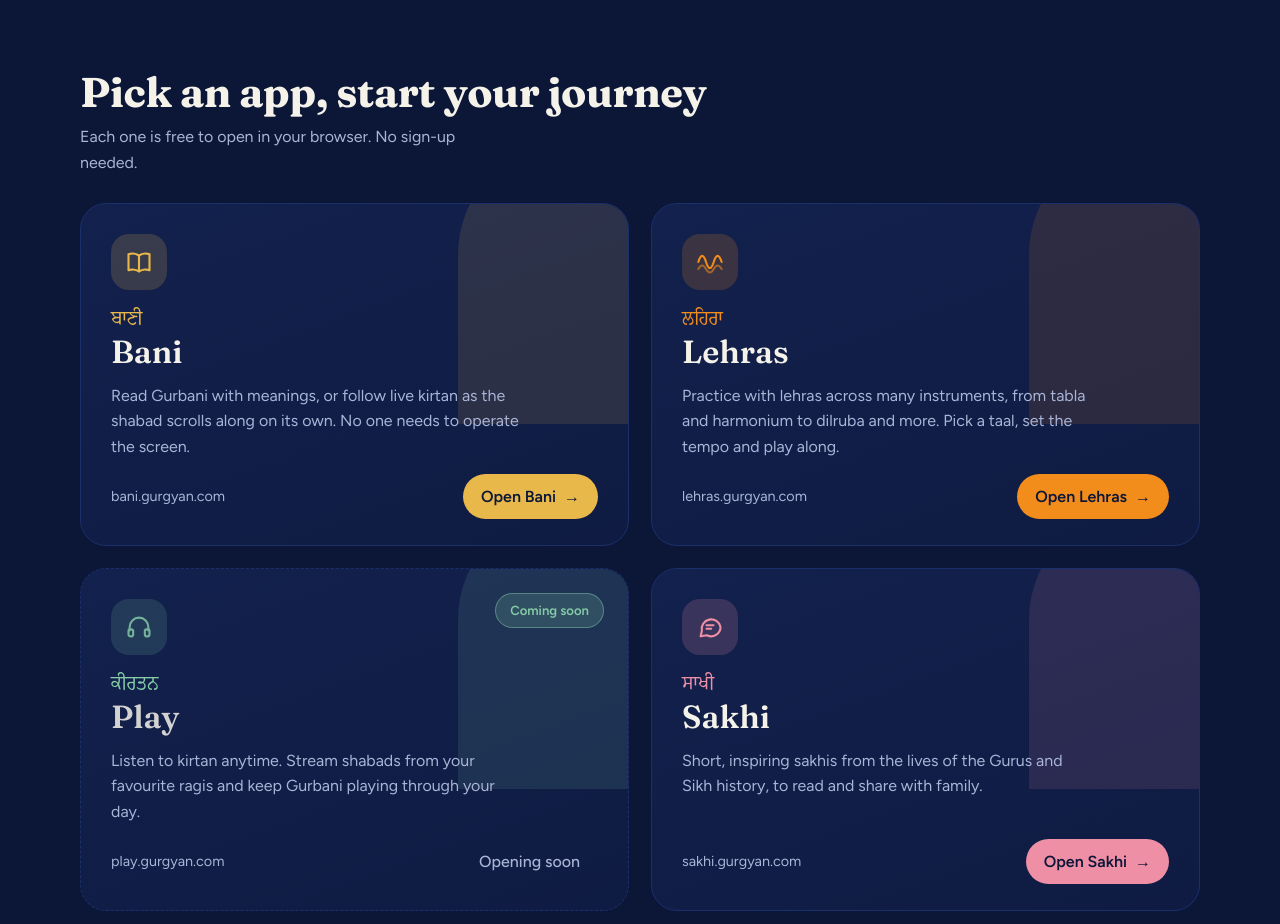
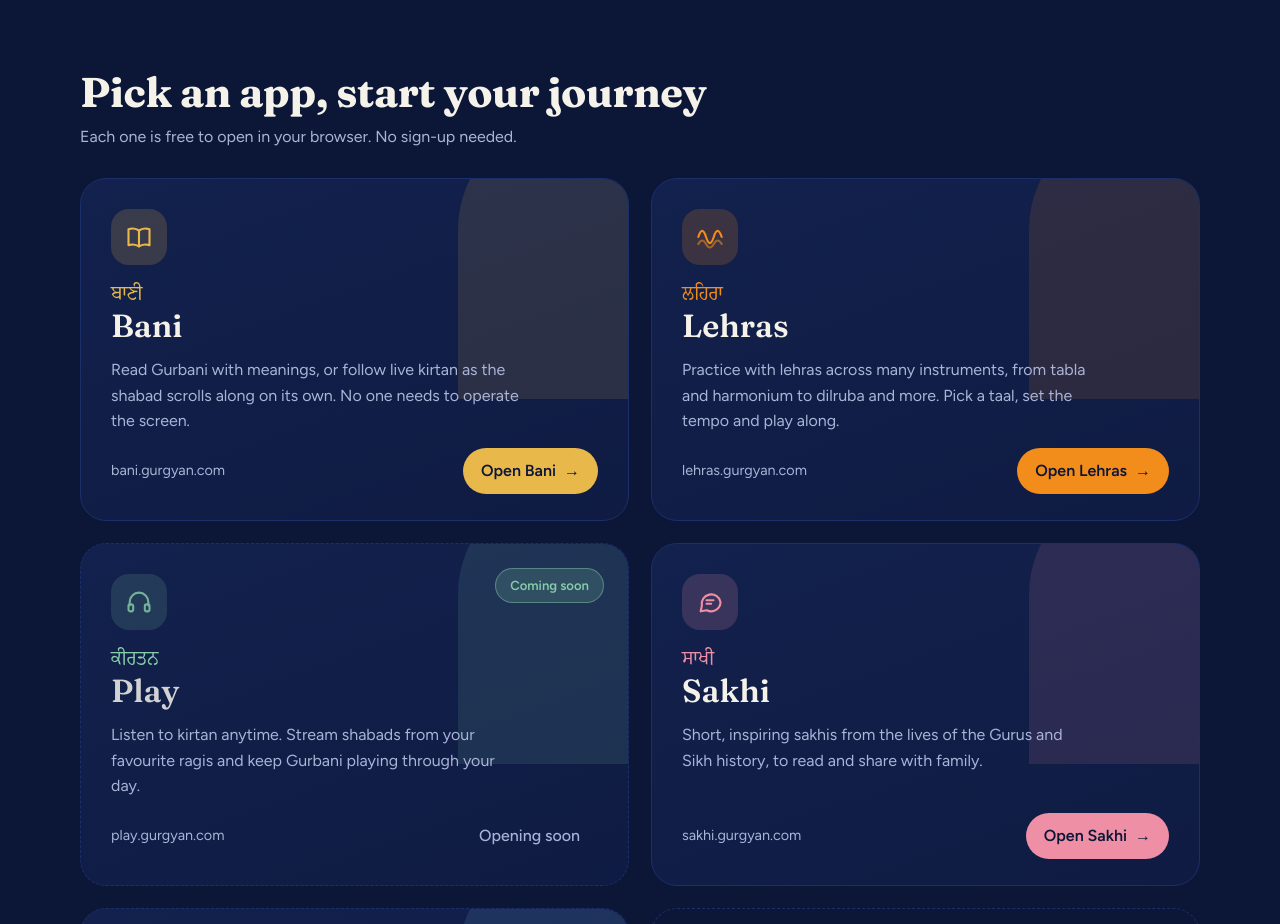
Before and after one commit to NavjotSinghMinhas/Gurgyan, a plain HTML site: page index.html in a window 1280 px wide. Shown: the part 800-1724 px from the top of the page. Drawn offline with Linux system fonts and the light colour scheme.

Commit message:
Update index.html

```diff
--- a/index.html
+++ b/index.html
@@ -130,7 +130,7 @@
   /* ---------- Section heading ---------- */
   .apps-head { display: flex; flex-direction: column; align-items: flex-start; gap: 8px; margin: 24px 0 28px; }
   .apps-head h2 { font-family: var(--display); font-size: clamp(1.8rem, 4vw, 2.6rem); line-height: 1.1; letter-spacing: -.01em; }
-  .apps-head p { color: var(--dhund); max-width: 40ch; }
+  .apps-head p { color: var(--dhund); }
 
   /* ---------- App cards ---------- */
   .grid { display: grid; grid-template-columns: repeat(2, 1fr); gap: 22px; }
```
